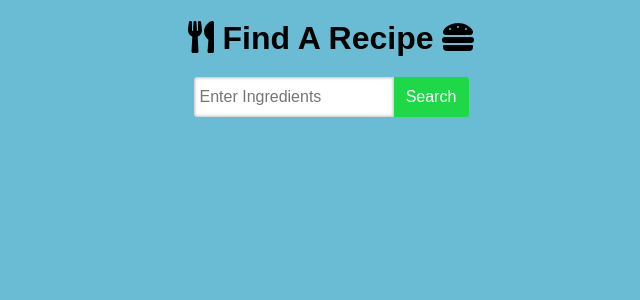
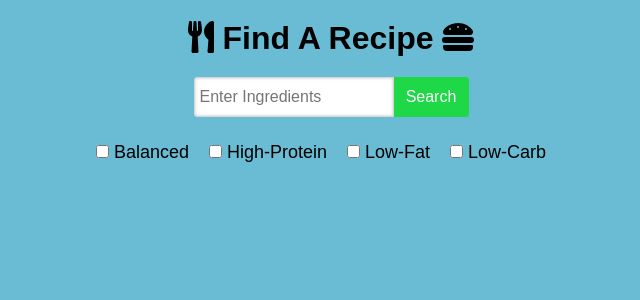
Before and after one commit to envincebal/react-recipe, a React (Create React App) app: page / in a window 1280 px wide. Shown: the top 300 px of the page, without its empty margins (309-949 px from the left). Built offline with nearby package versions, Linux system fonts and the light colour scheme; a web font is replaced by a local one.

Commit message:
Added CheckBoxes Component.

```diff
--- a/src/components/App.jsx
+++ b/src/components/App.jsx
@@ -1,5 +1,6 @@
 import React, { Component } from 'react';
 import Search from "./Search";
+import CheckBoxes from "./CheckBoxes";
 import '../styles/styles.css';
 
 class App extends Component {
@@ -11,6 +12,9 @@ class App extends Component {
             <i class="fas fa-utensils"></i> Find A Recipe <i class="fas fa-hamburger"></i>
           </h1>
           <Search />
+          <div className="checkbox-container">
+            <CheckBoxes />
+          </div>
         </header>
       </div>
     );
--- /dev/null
+++ b/src/components/CheckBoxes.jsx
@@ -0,0 +1,21 @@
+import React from 'react';
+
+const CheckBoxes = props => {
+  return (
+    <div>
+      <input type="checkbox" className="checkboxes" value="balanced" />
+      <label htmlFor="checkboxes" className="checkbox">Balanced</label>
+
+      <input type="checkbox" className="checkboxes" value="high-protein" />
+      <label htmlFor="checkboxes" className="checkbox">High-Protein</label>
+
+      <input type="checkbox" className="checkboxes" value="low-fat" />
+      <label htmlFor="checkboxes" className="checkbox">Low-Fat</label>
+
+      <input type="checkbox" className="checkboxes" value="low-carb" />
+      <label htmlFor="checkboxes" className="checkbox">Low-Carb</label>
+    </div>
+  );
+}
+
+export default CheckBoxes;
--- a/src/styles/styles.css
+++ b/src/styles/styles.css
@@ -34,3 +34,9 @@ html {
   color: #fff;
   width: 75px;
   font-size: 16px; }
+
+.checkbox-container {
+  margin: 25px 0 0 0; }
+  .checkbox-container .checkbox {
+    margin: 0 20px 0 5px;
+    font-size: 18px; }
--- a/src/styles/styles.scss
+++ b/src/styles/styles.scss
@@ -35,7 +35,7 @@ html {
     border-color: #d6d6d6;
     width: 200px;
     font-size: 16px;
-    box-shadow: inset 0px 0px 3px 0px rgba(189,189,189,1);
+    box-shadow: inset 0px 0px 3px 0px #bdbdbd;
   }
 
   .search-button {
@@ -48,3 +48,12 @@ html {
     font-size: 16px;
   }
 }
+
+.checkbox-container{
+  margin: 25px 0 0 0;
+
+  .checkbox {
+    margin: 0 20px 0 5px;
+    font-size: 18px;
+  }
+}
```
